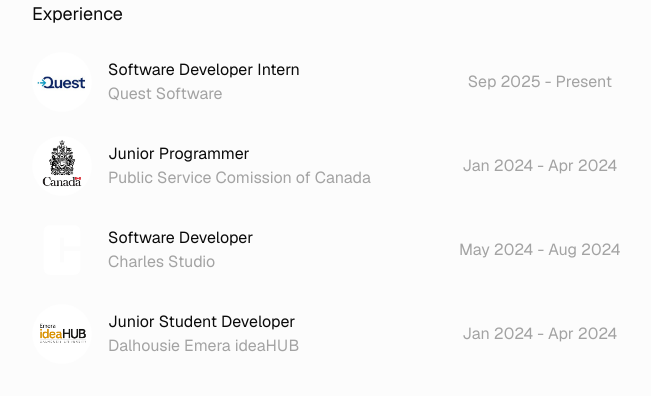
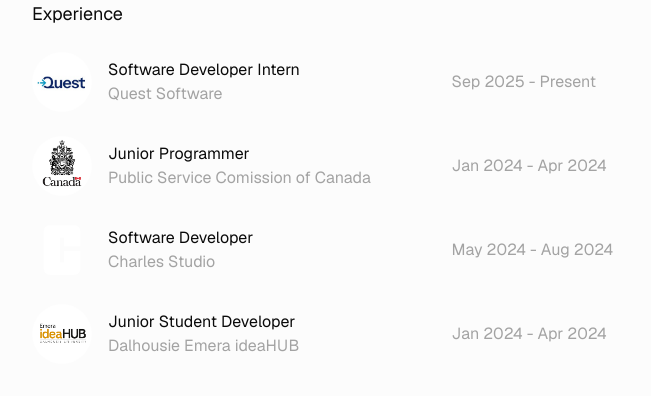
Before and after one commit to cdemzy/portfolio, a Next.js app: page / in a window 1280 px wide. Shown: the part 339-735 px from the top of the page, without its empty margins (310-961 px from the left). Built offline with nearby package versions, Linux system fonts and the light colour scheme.

Commit message:
style: adjust Experience component date alignment for improved layout consistency

```diff
--- a/app/components/Experience.tsx
+++ b/app/components/Experience.tsx
@@ -53,7 +53,7 @@ export default function Experience() {
               <p className="exp-title">{exp.title}</p>
               <p className="">{exp.company}</p>
             </span>
-            <p className="w-[35%] text-center">{exp.date}</p>
+            <p className="w-[35%]">{exp.date}</p>
           </li>
         ))}
       </ul>
```
